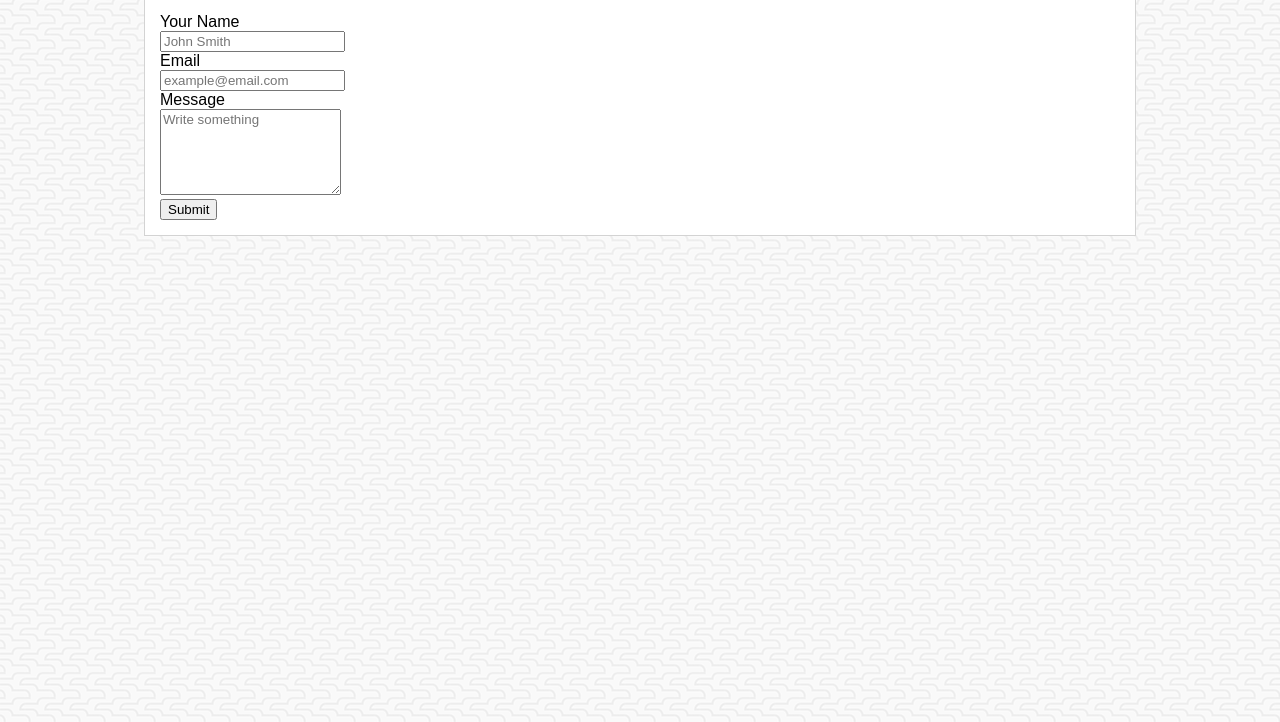
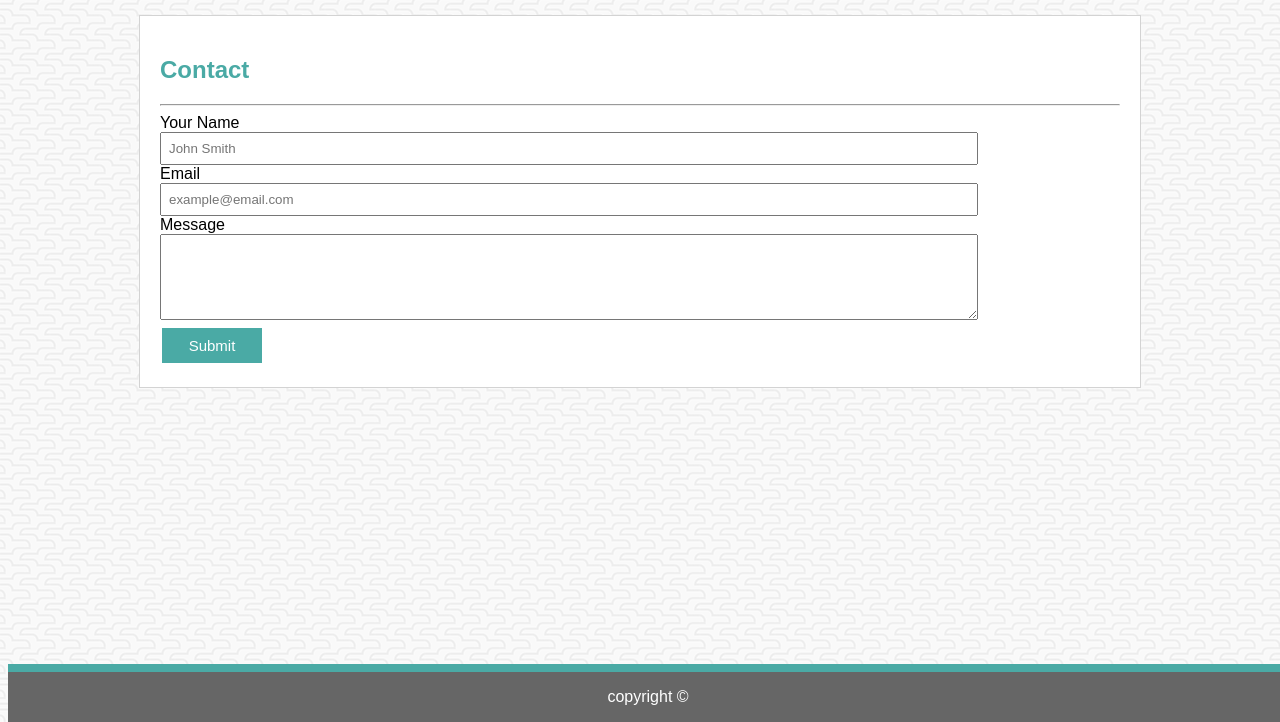
Before and after one commit to kimiinglet/kimiinglet.github.io, a plain HTML site: page contact.html in a window 1280 px wide. Shown: the part 78-800 px from the top of the page. Drawn offline with Linux system fonts and the light colour scheme.

Commit message:
Contact page finished

```diff
--- a/contact.html
+++ b/contact.html
@@ -4,24 +4,26 @@
     <meta charset="UTF-8">
     <meta name="viewport" content="width=device-width, initial-scale=1.0">
     <meta http-equiv="X-UA-Compatible" content="ie=edge">
-    <title>About Me</title>
+    <title>Kimi Inglet</title>
     <link rel="stylesheet" href="css/style.css">
 </head>
 
 <body>
     <header>
-        <div id="inside-header"><h1>Kimberly Inglet</h1>
-        <nav>
-            <a href="index.html">About</a>
-            <a href="portfolio.html">Portfolio</a>
-            <a href="contact.html">Contact</a>
-        </nav>
+        <div id="inside-header"><h1>Kimi Inglet</h1>
+            <nav>
+                    <a href="index.html">About</a>
+                    <a href="portfolio.html">Portfolio</a>
+                    <a href="contact.html">Contact</a>
+                </nav>
     </div>
 </header>
+<br>
 
 <!-- Contact info box -->
 <div id="container">
-    <form action="action_page.php">
+    <section><h2>Contact</h2></section><hr>
+    <form action="/action_page.php">
 
         <label for="fname">Your Name</label><br>
         <input type="text" name="yourname" id="name" placeholder="John Smith">
@@ -30,10 +32,14 @@
         <input type="text" name="email" id="email" placeholder="example@email.com">
 <br>
         <label for="subject">Message</label><br>
-        <textarea type="text" id="message" name="message" placeholder="Write something" style="height:80px"></textarea>
+        <textarea type="text" id="message" name="message" placeholder="" style="height:80px; width:812px;"></textarea>
 <br>
         <input type="submit" value="Submit">
     </form>
 </div>
 </body>
+
+<footer>
+    <p>copyright &copy;</p>
+</footer>
 </html>
--- a/css/style.css
+++ b/css/style.css
@@ -21,7 +21,8 @@ header {
     width: 100%;
     overflow: auto;
     top: 0;
-    box-shadow: 0px 2px;
+    box-shadow: 0px 2px #cccccc;
+    /*margin-bottom: 16px;*/
 }
 
 a {
@@ -59,7 +60,7 @@ footer {
     background-color: #666666;
     position: fixed;
     bottom: 0;
-    color: black;
+    color: white;
     border-top: 8px solid #4aaaa5
 }
 
@@ -71,7 +72,7 @@ p {
 #container {
     width: 960px;
     height: auto;
-    padding: 15px;
+    padding: 20px;
     border: solid 1px lightgray;
     margin: 0 auto;
     background: #ffffff;
@@ -83,3 +84,44 @@ p {
     width:120px;
     padding: 15px;
 }
+
+.box {
+    height:100px;
+    width: 100px;
+    background-color:rgb(71, 119, 167);
+}
+
+/*Contact box*/
+
+#full {
+    width: 960px;
+    height: auto;
+    padding: 20px;
+    border: solid 1px lightgray;
+    margin: 0 auto;
+    background: #ffffff;
+}
+
+form {
+    clear:both;
+}
+
+input {
+    padding: 7px;
+    margin: 0px;
+    width: 800px;
+    height: auto;
+}
+
+input[type=submit] {
+    background-color: #4aaaa5;
+    border: none;
+    color: white;
+    padding: 9px 23px;
+    text-align: center;
+    text-decoration: none;
+    display: inline-block;
+    font-size: 15px;
+    margin: 4px 2px;
+    width: 100px;
+}
```
Also changed, not shown: index.html (+5 -5 lines), portfolio.html (+9 -5 lines).
